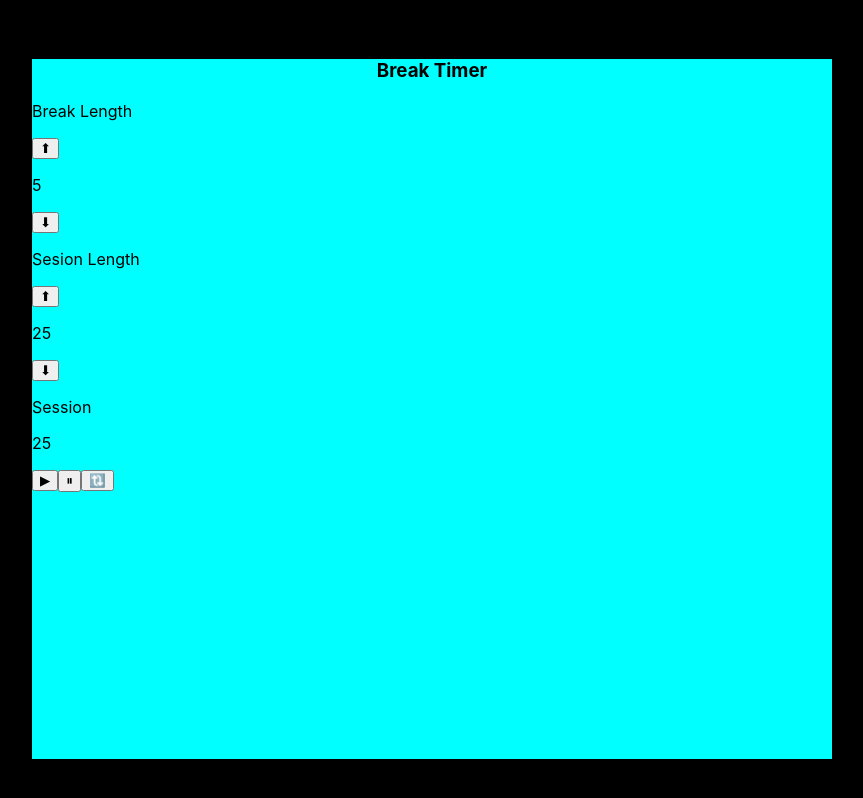
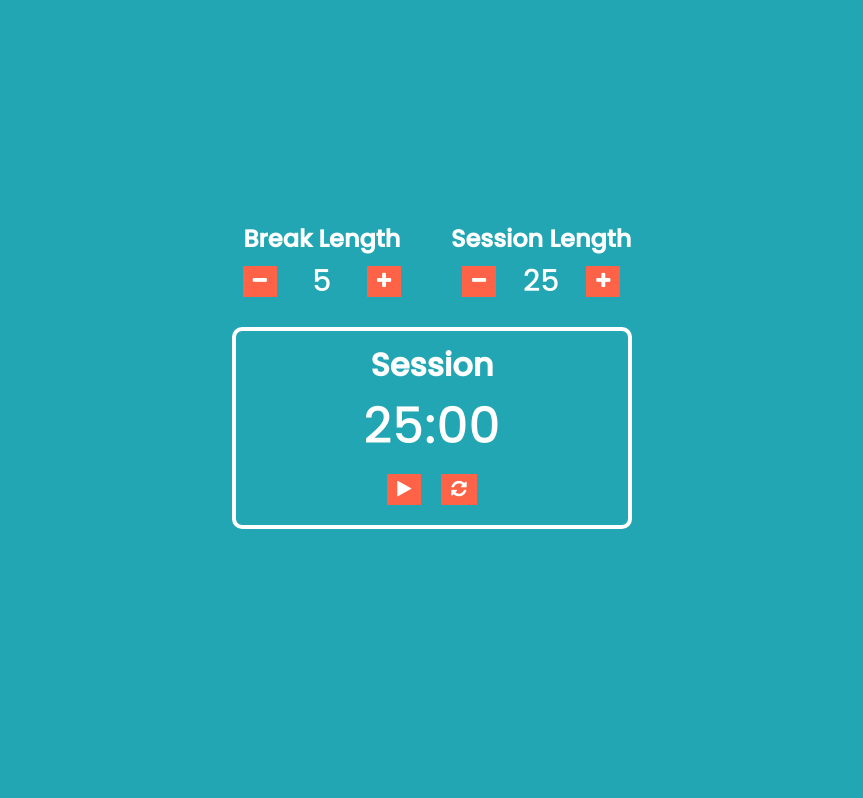
Before and after one commit to saratkumar17mss040/break-timer, a React (Create React App) app: page / in a window 1280 px wide. Shown: the whole page, without its empty margins (208-1071 px from the left). Built offline with nearby package versions, Linux system fonts and the light colour scheme.

Commit message:
🚀 finished break-timer !

```diff
--- a/package.json
+++ b/package.json
@@ -1,17 +1,22 @@
 {
 	"name": "break-timer",
+	"homepage": "https://saratkumar17mss040.github.io/break-timer/",
 	"version": "0.1.0",
 	"private": true,
 	"dependencies": {
 		"@testing-library/jest-dom": "^4.2.4",
 		"@testing-library/react": "^9.5.0",
 		"@testing-library/user-event": "^7.2.1",
+		"font-awesome": "^4.7.0",
+		"gh-pages": "^3.1.0",
 		"react": "^16.13.1",
 		"react-dom": "^16.13.1",
 		"react-scripts": "3.4.3"
 	},
 	"scripts": {
 		"start": "react-scripts start",
+		"predeploy": "npm run build",
+		"deploy": "gh-pages -d build",
 		"build": "react-scripts build",
 		"test": "react-scripts test",
 		"eject": "react-scripts eject"
--- a/src/App.css
+++ b/src/App.css
@@ -1,5 +1,67 @@
-.App {
-  width: 800px;
-  height: 700px;
-  background-color: aqua;
+@import url('https://fonts.googleapis.com/css2?family=Poppins:wght@500&display=swap');
+
+* {
+	box-sizing: border-box;
 }
+
+body {
+	background-color: #22a6b3;
+	font-family: 'Poppins', sans-serif;
+	min-height: 100vh;
+	display: flex;
+	justify-content: center;
+	align-items: center;
+	color: #ffffff;
+	text-align: center;
+}
+
+.flex {
+	display: flex;
+	align-items: center;
+	justify-content: center;
+}
+
+.timer-container {
+	margin: -50px 20px 20px;
+}
+
+.timer-container h2 {
+	margin: 0;
+}
+
+.actions-wrapper span {
+	font-size: 30px;
+	margin: 0 10px;
+	width: 50px;
+}
+
+button {
+	background-color: transparent;
+	cursor: pointer;
+	color: #fff;
+	font-size: 18px;
+	background-color: tomato;
+	padding: 10px;
+	padding-top: 5px;
+	padding-bottom: 5px;
+	border: none;
+	margin: 10px;
+}
+
+.clock-container {
+	border: 4px solid #ffffff;
+	display: inline-block;
+	padding: 10px 30px;
+	border-radius: 10px;
+	width: 400px;
+}
+
+.clock-container span {
+	padding: 10px;
+	/* display: inline-block; */
+	font-size: 50px;
+}
+
+.clock-container h1 {
+	margin: 0;
+}
--- a/src/App.js
+++ b/src/App.js
@@ -1,102 +1,187 @@
 import React, { Component } from 'react';
-import BreakLength from './BreakLength';
-import SessionLength from './SessionLength';
-import SessionTimer from './SessionTimer';
-import SessionButtons from './SessionButtons';
-
+import SetTimer from './SetTimer';
 import './App.css';
 
+const audio = document.getElementById('beep');
+
 class App extends Component {
-	constructor() {
-		super();
-		this.state = {
-			sessionLength: 25,
-			breakLength: 5,
-			sessionTimer: 25,
-			time: 25 * 60,
+	state = {
+		breakCount: 5,
+		sessionCount: 25,
+		clockCount: 25 * 60,
+		currentTimer: 'Session',
+		isPlaying: false,
 	};
 
-		this.breakIncrement = this.breakIncrement.bind(this);
-		this.breakDecrement = this.breakDecrement.bind(this);
-		this.sessionIncrement = this.sessionIncrement.bind(this);
-		this.sessionDecrement = this.sessionDecrement.bind(this);
-		this.onClickStart = this.onClickStart.bind(this);
-		this.updateCountDown = this.updateCountDown.bind(this);
+	constructor(props) {
+		super(props);
+		this.loop = undefined;
 	}
 
-	breakIncrement() {
-		if (this.state.breakLength >= 0 && this.state.breakLength < 60) {
+	componentWillUnmount() {
+		clearInterval(this.loop);
+	}
+
+	handlePlayPause = () => {
+		const { isPlaying } = this.state;
+		if (isPlaying) {
+			clearInterval(this.loop);
 			this.setState({
-				breakLength: this.state.breakLength + 1,
+				isPlaying: false,
+			});
+		} else {
+			this.setState({
+				isPlaying: true,
+			});
+			this.loop = setInterval(() => {
+				const {
+					clockCount,
+					currentTimer,
+					sessionCount,
+					breakCount,
+				} = this.state;
+				if (clockCount === 0) {
+					this.setState({
+						currentTimer: currentTimer === 'Session' ? 'Break' : 'Session',
+						clockCount:
+							currentTimer === 'Session' ? breakCount * 60 : sessionCount * 60,
+					});
+					audio.play();
+				} else {
+					this.setState({
+						clockCount: clockCount - 1,
+					});
+				}
+			}, 1000);
+		}
+	};
+
+	handlePlayReset = () => {
+		this.setState({
+			breakCount: 5,
+			sessionCount: 25,
+			clockCount: 25 * 60,
+			currentTimer: 'Session',
+			isPlaying: false,
+		});
+		clearInterval(this.loop);
+		audio.pause();
+		audio.currentTime = 0;
+	};
+
+	convertToTime = (count) => {
+		let minutes = Math.floor(count / 60);
+		let seconds = count % 60;
+		minutes = minutes < 10 ? '0' + minutes : minutes;
+		seconds = seconds < 10 ? '0' + seconds : seconds;
+		return `${minutes}:${seconds}`;
+	};
+
+	handleBreakDecrease = () => {
+		const { breakCount, isPlaying, currentTimer } = this.state;
+		if (breakCount > 1) {
+			if (!isPlaying && currentTimer === 'Break') {
+				this.setState({
+					breakCount: breakCount - 1,
+					clockCount: (breakCount - 1) * 60,
+				});
+			} else {
+				this.setState({
+					breakCount: breakCount - 1,
 				});
 			}
 		}
+	};
 
-	breakDecrement() {
-		if (this.state.breakLength > 0) {
+	handleBreakIncrease = () => {
+		const { breakCount, isPlaying, currentTimer } = this.state;
+		if (breakCount < 60) {
+			if (!isPlaying && currentTimer === 'Break') {
 				this.setState({
-				breakLength: this.state.breakLength - 1,
+					breakCount: breakCount + 1,
+					clockCount: (breakCount + 1) * 60,
+				});
+			} else {
+				this.setState({
+					breakCount: breakCount + 1,
 				});
 			}
 		}
+	};
 
-	sessionIncrement() {
-		if (this.state.sessionLength >= 0 && this.state.sessionLength < 60) {
+	handleSessionIncrease = () => {
+		const { sessionCount, isPlaying, currentTimer } = this.state;
+		if (sessionCount < 60) {
+			if (!isPlaying && currentTimer === 'Session') {
 				this.setState({
-				sessionLength: this.state.sessionLength + 1,
-				sessionTimer: this.state.sessionTimer + 1,
+					sessionCount: sessionCount + 1,
+					clockCount: (sessionCount + 1) * 60,
+				});
+			} else {
+				this.setState({
+					sessionCount: sessionCount + 1,
 				});
 			}
 		}
+	};
 
-	sessionDecrement() {
-		if (this.state.sessionLength > 0) {
+	handleSessionDecrease = () => {
+		const { sessionCount, currentTimer, isPlaying } = this.state;
+		if (sessionCount > 1) {
+			if (!isPlaying && currentTimer === 'Session') {
 				this.setState({
-				sessionLength: this.state.sessionLength - 1,
-				sessionTimer: this.state.sessionTimer - 1,
+					sessionCount: sessionCount - 1,
+					clockCount: (sessionCount - 1) * 60,
+				});
+			} else {
+				this.setState({
+					sessionCount: sessionCount - 1,
 				});
 			}
 		}
-
-	updateCountDown() {
-		// let time = parseInt(this.state.sessionTimer) * 60;
-		// console.log(time);
-		let minutes = Math.floor(this.state.time / 60);
-		let seconds = this.state.time % 60;
-		seconds = seconds < 10 ? '0' + seconds : seconds;
-		this.setState({
-			sessionTimer: `${minutes} : ${seconds}`,
-			time: this.state.time - 1,
-		});
-		// time--;
-		// time = time < 0 ? 0 : time;
-		if (this.state.time < 0) {
-			this.setState({
-				time: 0,
-			});
-		}
-	}
-
-	onClickStart() {
-		setInterval(this.updateCountDown, 1000);
-	}
+	};
 
 	render() {
+		const {
+			breakCount,
+			sessionCount,
+			clockCount,
+			currentTimer,
+			isPlaying,
+		} = this.state;
+
+		const breakProps = {
+			title: 'Break',
+			count: breakCount,
+			handleDecrease: this.handleBreakDecrease,
+			handleIncrease: this.handleBreakIncrease,
+		};
+
+		const sessionProps = {
+			title: 'Session',
+			count: sessionCount,
+			handleDecrease: this.handleSessionDecrease,
+			handleIncrease: this.handleSessionIncrease,
+		};
+
 		return (
-			<div className="App">
-				<h3 style={{ textAlign: 'center' }}>Break Timer</h3>
-				<BreakLength
-					breakLength={this.state.breakLength}
-					breakIncrement={this.breakIncrement}
-					breakDecrement={this.breakDecrement}
-				/>
-				<SessionLength
-					sessionLength={this.state.sessionLength}
-					sessionIncrement={this.sessionIncrement}
-					sessionDecrement={this.sessionDecrement}
-				/>
-				<SessionTimer sessionTimer={this.state.sessionTimer} />
-				<SessionButtons onClickStart={this.onClickStart} />
+			<div>
+				<div className="flex">
+					<SetTimer {...breakProps} />
+					<SetTimer {...sessionProps} />
+				</div>
+				<div className="clock-container">
+					<h1 id="timer-label">{currentTimer}</h1>
+					<span id="time-left">{this.convertToTime(clockCount)}</span>
+					<div className="flex">
+						<button id="start_stop" onClick={this.handlePlayPause}>
+							<i className={`fa fa-${isPlaying ? 'pause' : 'play'}`}></i>
+						</button>
+						<button id="reset" onClick={this.handlePlayReset}>
+							<i className="fa fa-refresh"></i>
+						</button>
+					</div>
+				</div>
 			</div>
 		);
 	}
--- a/src/BreakLength.js
+++ /dev/null
@@ -1,28 +0,0 @@
-import React, { Component } from 'react';
-
-class BreakLength extends Component {
-	render() {
-		return (
-			<div>
-				<p id="break-label">Break Length</p>
-				<button
-					onClick={this.props.breakIncrement}
-					id="break-increment"
-					type="button"
-				>
-					⬆
-				</button>
-				<p id="break-length">{this.props.breakLength}</p>
-				<button
-					onClick={this.props.breakDecrement}
-					id="break-decrement"
-					type="button"
-				>
-					⬇
-				</button>
-			</div>
-		);
-	}
-}
-
-export default BreakLength;
--- a/src/SessionButtons.js
+++ /dev/null
@@ -1,25 +0,0 @@
-import React, { Component } from 'react';
-
-class SessionButtons extends Component {
-	render() {
-		return (
-			<div>
-                <button
-                    onClick={this.props.onClickStart}
-                    id="start_stop" type="button">
-					▶
-				</button>
-                <button
-                    onClick={this.props.onClickPause}
-                    type="button">⏸</button>
-				<button onClick={this.props.onClickReset} id="reset" type="button">
-					<span role="img" aria-label="reload">
-						🔃
-					</span>
-				</button>
-			</div>
-		);
-	}
-}
-
-export default SessionButtons;
--- a/src/SessionLength.js
+++ /dev/null
@@ -1,28 +0,0 @@
-import React, { Component } from 'react';
-
-class SessionLength extends Component {
-	render() {
-		return (
-			<div>
-				<p id="session-label">Sesion Length</p>
-				<button
-					onClick={this.props.sessionIncrement}
-					id="session-increment"
-					type="button"
-				>
-					⬆
-				</button>
-				<p id="session-length">{this.props.sessionLength}</p>
-				<button
-					onClick={this.props.sessionDecrement}
-					id="session-decrement"
-					type="button"
-				>
-					⬇
-				</button>
-			</div>
-		);
-	}
-}
-
-export default SessionLength;
--- a/src/SessionTimer.js
+++ /dev/null
@@ -1,14 +0,0 @@
-import React, { Component } from 'react';
-
-class SessionTimer extends Component {
-    render() {
-        return (
-            <div>
-                <p id="timer-label">Session</p>
-                <p id="time-left">{this.props.sessionTimer}</p>
-            </div>
-        );
-    }
-}
-
-export default SessionTimer;
--- /dev/null
+++ b/src/SetTimer.js
@@ -0,0 +1,21 @@
+import React from 'react';
+
+const SetTimer = (props) => {
+	const id = props.title.toLowerCase();
+	return (
+		<div className="timer-container">
+			<h2 id={`${id}-label`}>{props.title} Length</h2>
+			<div className="flex actions-wrapper">
+				<button id={`${id}-decrement`} onClick={props.handleDecrease}>
+					<i className="fa fa-minus"></i>
+				</button>
+				<span id={`${id}-length`}>{props.count}</span>
+				<button id={`${id}-increment`} onClick={props.handleIncrease}>
+					<i className="fa fa-plus"></i>
+				</button>
+			</div>
+		</div>
+	);
+};
+
+export default SetTimer;
--- a/src/index.css
+++ b/src/index.css
@@ -1,13 +1,13 @@
 body {
-  display: flex;
-  justify-content: center;
-  align-items: center;
-  min-height: 100vh;
 	margin: 0;
 	font-family: -apple-system, BlinkMacSystemFont, 'Segoe UI', 'Roboto', 'Oxygen',
 		'Ubuntu', 'Cantarell', 'Fira Sans', 'Droid Sans', 'Helvetica Neue',
 		sans-serif;
 	-webkit-font-smoothing: antialiased;
 	-moz-osx-font-smoothing: grayscale;
-  background-color: black;
 }
+
+code {
+	font-family: source-code-pro, Menlo, Monaco, Consolas, 'Courier New',
+		monospace;
+}
--- a/src/index.js
+++ b/src/index.js
@@ -1,6 +1,7 @@
 import React from 'react';
 import ReactDOM from 'react-dom';
 import './index.css';
+import '../node_modules/font-awesome/css/font-awesome.min.css';
 import App from './App';
 
 ReactDOM.render(
```
Also changed, not shown: 1 other file (tests, documents, lock files or other folders). Lines whose indentation alone changed are shown as unchanged.
